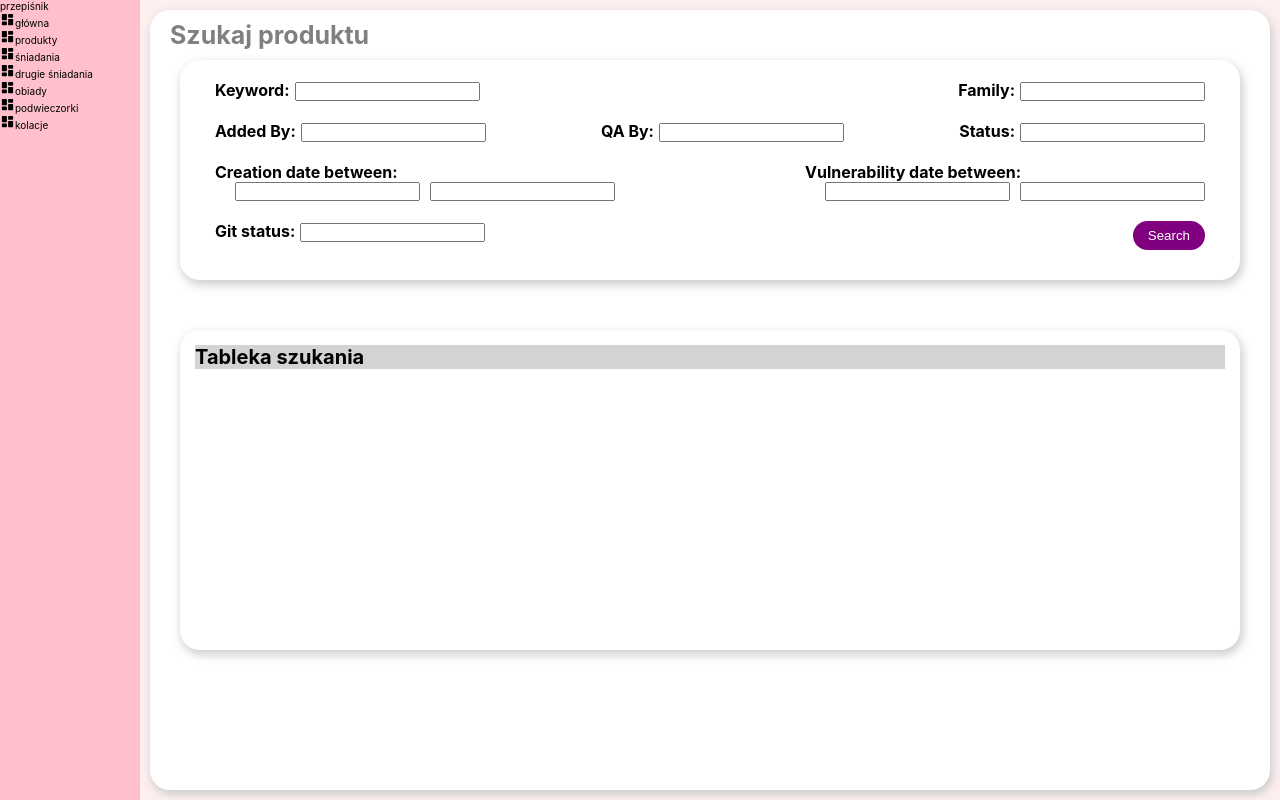
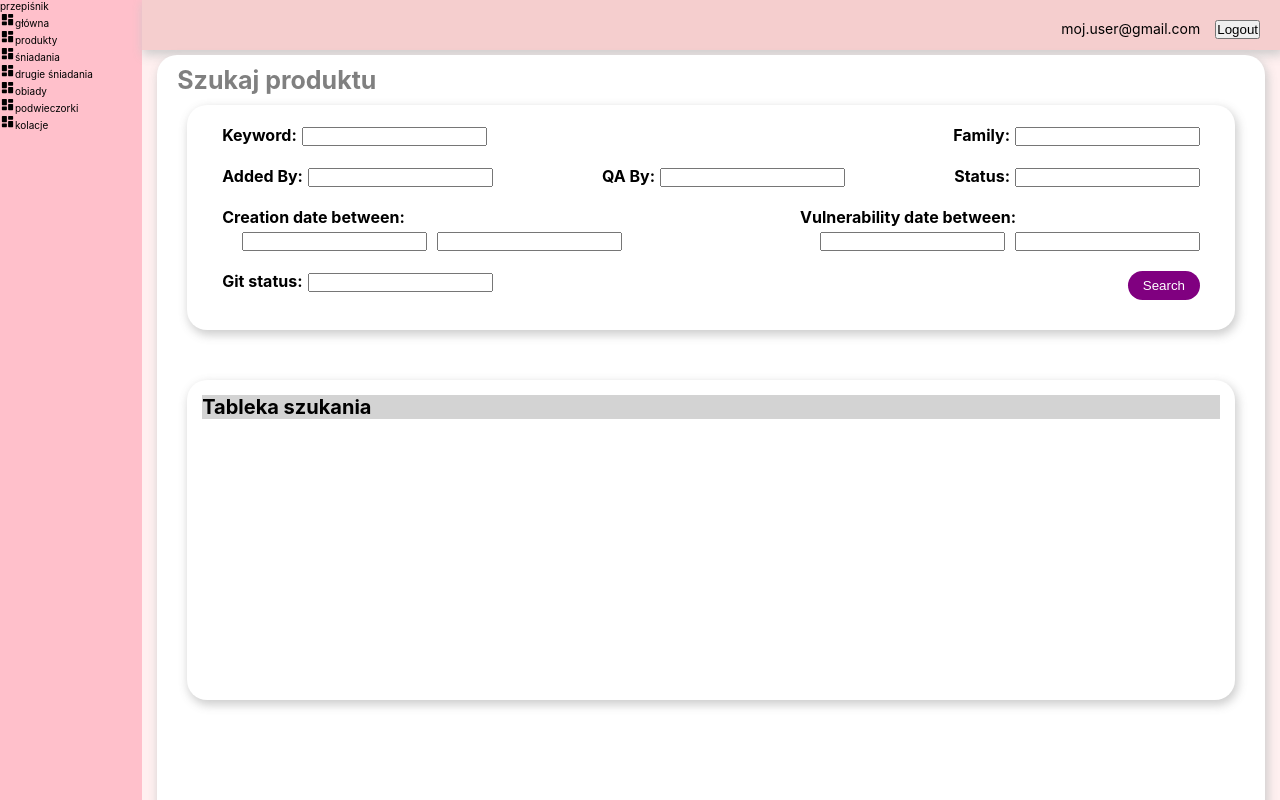
Before and after one commit to KTZgraph/przepisnik, a React (Create React App) app in the folder frontend/: page / in a window 1280 px wide. Shown: the top 800 px of the page. Built offline with nearby package versions, Linux system fonts and the light colour scheme.

Commit message:
prosty navbar dodany

```diff
--- a/frontend/src/App.js
+++ b/frontend/src/App.js
@@ -4,6 +4,7 @@ import Breakfasts from "./pages/Breakfasts";
 import SecondBreakfasts from "./pages/SecondBreakfasts";
 import Search from "./pages/Search";
 import Sidebar from "./components/organisms/Navigation/Sidebar";
+import Navbar from "./components/organisms/Navigation/Navbar";
 import "./App.scss";
 
 function App() {
@@ -12,6 +13,7 @@ function App() {
       <BrowserRouter>
         <Sidebar />
         <main>
+          <Navbar />
           <Routes>
             <Route path="/">
               <Route index element={<Search />} />
--- a/frontend/src/App.scss
+++ b/frontend/src/App.scss
@@ -6,16 +6,17 @@
 
   main {
     display: flex;
+    flex-direction: column;
     flex: 8;
-    margin: 10px;
 
     .main__container {
+      margin: 5px 15px;
       display: flex;
       background-color: white;
       padding: 10px 20px;
       border-radius: 20px;
-      width: 100%;
-      min-height: 75%;
+      width: inherit;
+      min-height: calc(100vw - $navbar-max-height);
       @include box-shadow-mixin;
     }
   }
--- /dev/null
+++ b/frontend/src/components/organisms/Navigation/Navbar.jsx
@@ -0,0 +1,14 @@
+import "./Navbar.scss";
+
+const Navbar = () => {
+  return (
+    <nav className="navbar">
+      <div className="items">
+        <span>moj.user@gmail.com</span>
+        <button className="action">Logout</button>
+      </div>
+    </nav>
+  );
+};
+
+export default Navbar;
--- /dev/null
+++ b/frontend/src/components/organisms/Navigation/Navbar.scss
@@ -0,0 +1,17 @@
+@import "../../../styles/main.scss";
+
+.navbar {
+  height: $navbar-max-height;
+  background-color: rgb(245, 206, 206);
+  display: flex;
+  padding: 20px;
+  justify-content: flex-end;
+  font-size: 1.4rem;
+  @include box-shadow-mixin;
+
+  .items {
+    .action {
+      margin-left: 15px;
+    }
+  }
+}
--- a/frontend/src/components/organisms/Forms/SearchForm.scss
+++ b/frontend/src/components/organisms/SearchElements/SearchForm.scss
@@ -20,6 +20,7 @@
 
       .input-multiple {
         margin-left: 20px;
+        margin-top: 5px;
         input:first-child {
           margin-right: 10px;
         }
--- a/frontend/src/pages/Search.jsx
+++ b/frontend/src/pages/Search.jsx
@@ -1,7 +1,6 @@
-import SearchForm from "../components/organisms/Forms/SearchForm";
-import SearchTable from "../components/organisms/Tables/SearchTable";
+import SearchForm from "../components/organisms/SearchElements/SearchForm";
+import SearchTable from "../components/organisms/SearchElements/SearchTable";
 import SearchTemplate from "../components/templates/SearchTemplate";
-
 import "./Search.scss";
 
 const Search = () => {
@@ -9,7 +8,7 @@ const Search = () => {
     <SearchTemplate subtitle="Szukaj produktu" className="search">
       <SearchForm />
       <div className="search-result">
-        <SearchTable />
+        <SearchTable className="search-table" />
       </div>
     </SearchTemplate>
   );
--- /dev/null
+++ b/frontend/src/styles/_variables.scss
@@ -0,0 +1 @@
+$navbar-max-height: 50px;
--- a/frontend/src/styles/main.scss
+++ b/frontend/src/styles/main.scss
@@ -1,2 +1,3 @@
 @import "base";
 @import "mixin";
+@import "variables";
```
Also changed, not shown: frontend/src/components/organisms/SearchElements/SearchForm.jsx (renamed from frontend/src/components/organisms/Forms/SearchForm.jsx), frontend/src/components/organisms/SearchElements/SearchTable.jsx (renamed from frontend/src/components/organisms/Tables/SearchTable.jsx), frontend/src/components/organisms/SearchElements/SearchTable.scss (renamed from frontend/src/components/organisms/Tables/SearchTable.scss).
